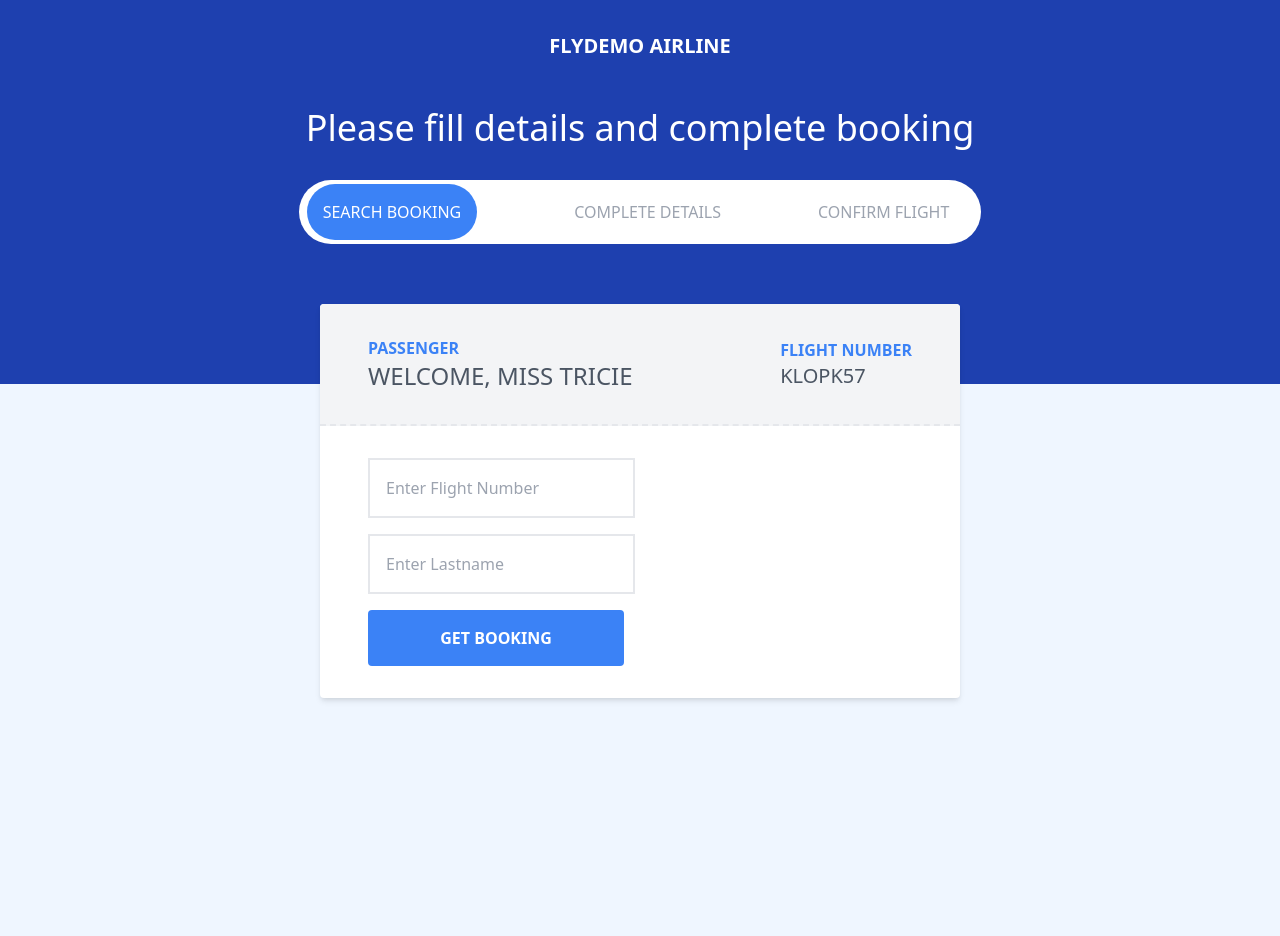
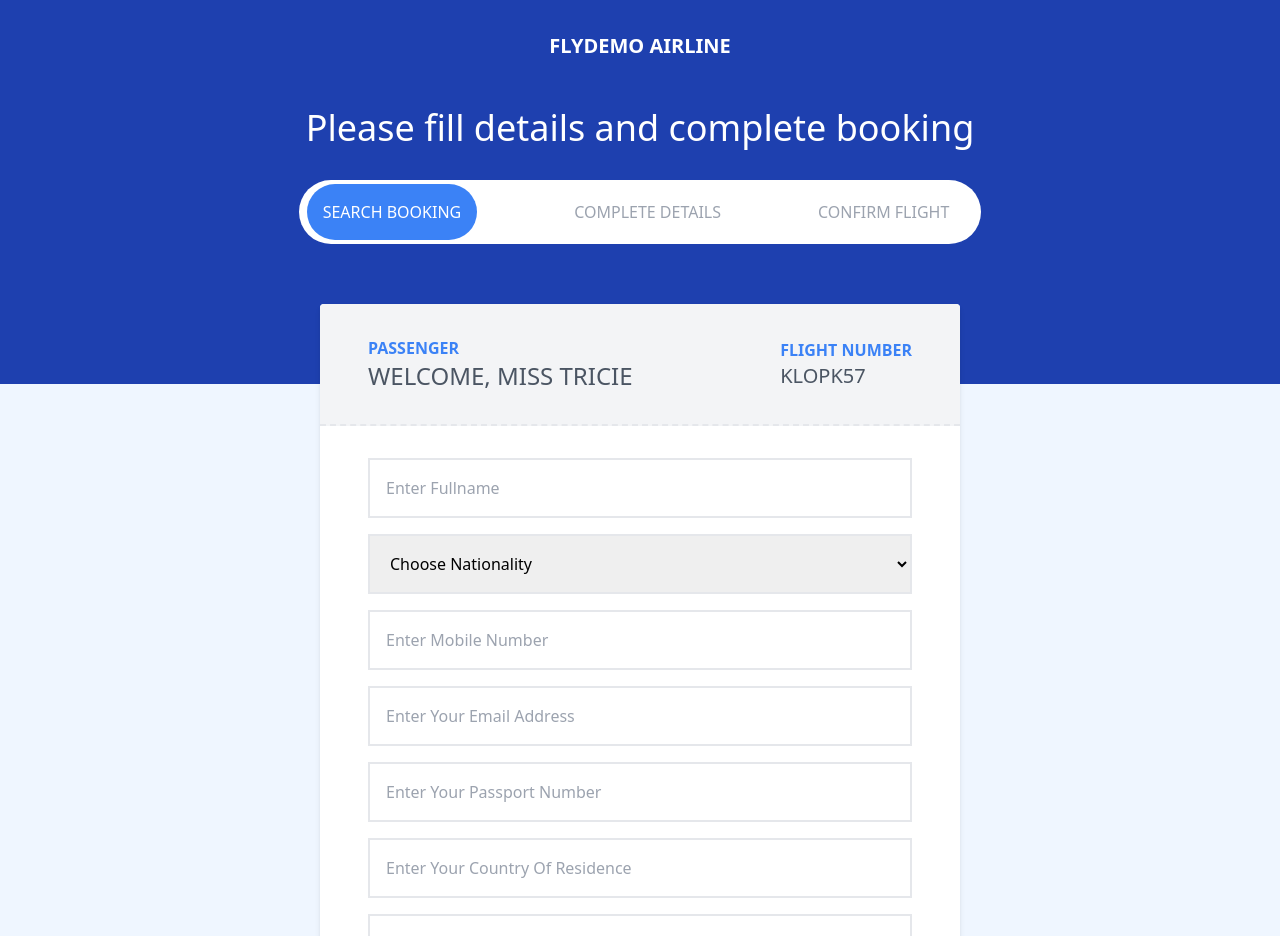
Before and after one commit to bernardkissi/booking-react-demo, a React (Create React App) app: page / in a window 1280 px wide. Shown: the top 936 px of the page. Before the commit the page ends 800 px from the top, so only its background shows below. Built offline with nearby package versions, Linux system fonts and the light colour scheme.

Commit message:
Updated User details form

```diff
--- a/public/code.md
+++ b/public/code.md
@@ -46,3 +46,30 @@ flight details header
 
 // }
 // connect(mapStateToProps, mapDispatchToProps)
+
+const countries = [
+  austria: {
+    country: {value: '', type: 'input', placeholder: 'Enter your country of residence'},
+    city: {value: '', type: 'input', placeholder: 'Enter your city of residence'}
+  }
+  belgium:{
+    birthDate: {value: '', type: 'input', placeholder: 'Enter your date of birth eg. 01/01/1991'},
+    country: {value: '', type: 'input', placeholder: 'Enter your country of residence'},
+    city: {value: '', type: 'input', placeholder: 'Enter your city of residence'},
+  }
+  france:{
+    birthDate: {value: '', type: 'input', placeholder: 'Enter your date of birth eg. 01/01/1991'},
+    birthPlace: {value: '', type: 'input', placeholder: 'Enter your place of birth'},
+    country: {value: '', type: 'input', placeholder: 'Enter your country of residence'},
+    city: {value: '', type: 'input', placeholder: 'Enter your city'}
+  }
+  greece:{
+    passportIssue: {value: '', type: 'input', placeholder: 'Passport Date of Issue'},
+    expiryDate: {value: '', type: 'input', placeholder: 'Enter your passport expiry date'},
+    countryOfIssue: {value: '', type: 'input', placeholder: 'Enter your country of issue'},
+    cityOfIssue: {value: '', type: 'input', placeholder: 'Enter your city of issue'},
+  }
+  spain: {
+    address: { value: '', type: 'input', placeholder: 'Enter your address'}
+  }
+]
--- a/src/App.js
+++ b/src/App.js
@@ -1,5 +1,6 @@
 import React from 'react'
-import SearchForm from './Forms/SearchForm'
+// import SearchForm from './forms/SearchForm'
+import UserDetails from './forms/UserDetails'
 
 function App() {
   return (
@@ -40,7 +41,8 @@ function App() {
             </div>
           </div>
           <div className="flex flex-col px-6 md:px-8 lg:px-12 py-8">
-            <SearchForm />
+            {/* <SearchForm /> */}
+            <UserDetails />
           </div>
         </div>
       </section>
--- a/src/Forms/SearchForm.js
+++ b/src/Forms/SearchForm.js
@@ -3,38 +3,48 @@ import { useForm } from "react-hook-form"
 import { yupResolver } from "@hookform/resolvers/yup";
 import * as yup from "yup";
 import FormGenerator from '../form-components/FormGenerator';
+import fields from '../form-components/form-fields/details';
+import searchFlightFields from '../form-components/form-fields/search';
 
 const FlightSearch = yup.object().shape({
     flight: yup.string().required(),
-    lastname: yup.string().required(),
-  });
+    lastname: yup.string().min(5).required(),
+});
 
 const SearchForm = () => {
-     // eslint-disable-next-line
     const [formBuilder, setFormBuilder] = useState({
-        FormData:{
-            flight:{
-                value: '',
-                type: 'input',
-                placeholder: 'Enter flight number'
-            },
-            lastname:{
-                value: '',
-                type: 'input',
-                placeholder: 'Enter lastname'
-            }
-        }
+        FormData: searchFlightFields
     })
     const { register, handleSubmit, errors } = useForm({
         resolver: yupResolver(FlightSearch)
     })
+
+    const handleChange = e => {
+        setFormBuilder(prev => ({
+            ...prev,
+            FormData: {
+                ...prev['FormData'],
+                [e.target.name]: {
+                    ...prev['FormData'][e.target.name],
+                    value: e.target.value
+                }
+            }
+        }))
+    };
+
     const onSubmit = (data) => {
         alert(JSON.stringify(data));
+        console.log(fields)
     };
+
+    // const formWatcher = (formName) => {
+    //     console.log(watch(formName))
+    // }
+
     return (
         <div>
             <form onSubmit={handleSubmit(onSubmit)}>
-                <FormGenerator data={formBuilder.FormData} ref={register} errors={errors}/>
+                <FormGenerator data={formBuilder.FormData} ref={register} errors={errors} onChange={handleChange}/>
                 <button type="submit" className="p-4 text-white w-64 bg-blue-500 uppercase font-bold rounded">Get Booking</button>
             </form>
         </div>
--- /dev/null
+++ b/src/Forms/UserDetails.js
@@ -0,0 +1,95 @@
+import React, {useState, useEffect} from 'react'
+import { useForm } from "react-hook-form"
+import { yupResolver } from "@hookform/resolvers/yup";
+import * as yup from "yup";
+import FormGenerator from '../form-components/FormGenerator'
+import passengerDetailsFields from '../form-components/form-fields/details';
+
+
+
+const FlightSearch = yup.object().shape({
+    flight: yup.string().required(),
+    lastname: yup.string().min(5).required(),
+});
+
+const countries = [
+    { country: 'austria', fields:['_fn','_nl', '_pn','_em','_ppn', '_cy', '_ct', '_ed']},
+    { country: 'belgium', fields:['_fn','_nl', '_pn','_em','_ppn','_bd', '_cy', '_ct', '_ad']},
+    { country: 'france', fields: ['_fn','_nl', '_pn','_em','_ppn', '_bp', '_bd', '_cy', '_ct']},
+    { country: 'greece', fields: ['_fn','_nl', '_pn','_em','_ppn', '_pi', '_cyi', '_cti','_ed']},
+    { country: 'spain', fields:  ['_fn','_nl', '_pn','_em','_ppn', '_ad']}
+]
+
+const UserDetails = () => {
+
+    const [formBuilder, setFormBuilder] = useState({
+        FormData: passengerDetailsFields
+    })
+
+    const { register, handleSubmit, errors } = useForm({
+        resolver: yupResolver(FlightSearch)
+    })
+
+    const handleChange = e => {
+        e.persist()
+        setFormBuilder(prev => ({
+            ...prev,
+            FormData: {
+                ...prev['FormData'],
+                [e.target.name]: {
+                    ...prev['FormData'][e.target.name],
+                    value: e.target.value
+                }
+            }
+        }))
+    };
+
+    Object.filter = (obj, predicate) =>
+        Object.fromEntries(Object.entries(obj).filter(predicate));
+
+
+    useEffect(() => {
+        let newFields = []
+        if( formBuilder.FormData.nationality.value !== ''){
+            const selected = countries.find(element => element.country === formBuilder.FormData.nationality.value);
+            const data  = selected.fields.map(key => {
+                return Object.filter(formBuilder.FormData, ([name, field]) => field.key === key )
+            })
+            console.log(data);
+        }
+        console.log('after updating' )
+        console.log(formBuilder.FormData)
+        return
+    }, [formBuilder.FormData.nationality.value])
+
+
+    const onSubmit = (data) => {
+        alert(JSON.stringify(data));
+    };
+
+    return (
+        <div>
+            <form onSubmit={handleSubmit(onSubmit)}>
+                <FormGenerator data={formBuilder.FormData}
+                  ref={register}
+                  errors={errors}
+                  onChange={handleChange}
+                />
+            </form>
+        </div>
+    )
+}
+
+export default UserDetails
+
+
+//handling change in value
+//1. create countries array with properties
+//2. access the state of the nationality (value)
+
+// use useEffect to run the entire procedure when (value changes)
+
+//
+ //3. use find to get the country with properties
+        //4. then run object filter on the FormData to filter the form
+        //5. Pass that down as a prop to formGenerator..
--- a/src/form-components/FormGenerator.js
+++ b/src/form-components/FormGenerator.js
@@ -3,7 +3,7 @@ import PropTypes from 'prop-types'
 import Input from './Input';
 import Select from './Select';
 
-const FormGenerator = React.forwardRef(({data, errors}, ref) => {
+const FormGenerator = React.forwardRef(({data, errors, onChange}, ref) => {
     let buildForm = [];
     for(const[key, val] of Object.entries(data)){
         if(val.type.split(':')[0] === 'input'){
@@ -12,9 +12,10 @@ const FormGenerator = React.forwardRef(({data, errors}, ref) => {
                 placeholder={val.placeholder}
                 name={key}
                 value={val.value}
-                error={errors}
+                error={errors[key]}
                 ref={ref}
-                type={val.type.split(':')[1]}
+                onChange={onChange}
+                // watch={watch(key)}
             />);
         }
         if(val.type === 'select'){
@@ -23,20 +24,24 @@ const FormGenerator = React.forwardRef(({data, errors}, ref) => {
                 placeholder={val.placeholder}
                 name={key}
                 choices={val.choices}
-                errors={val.errors}
+                value={val.value}
+                errors={errors[key]}
+                onChange={onChange}
             />)
         }
+
     }
     return (
-        <div>
+        <Fragment>
             {buildForm}
-        </div>
+        </Fragment>
     )
 })
 
 FormGenerator.propTypes = {
     data: PropTypes.object.isRequired,
-    errors: PropTypes.object
+    errors: PropTypes.object,
+    onChange: PropTypes.func.isRequired
 }
 
 export default FormGenerator
--- a/src/form-components/Input.js
+++ b/src/form-components/Input.js
@@ -1,28 +1,30 @@
 import React from 'react'
 import PropTypes from 'prop-types'
 
-const Input = ({ type = 'text', placeholder, name, value, errors, refs}) => {
+const Input = React.forwardRef(({ type = 'text', placeholder, name, value, error, onChange}, ref) => {
     return (
-        <div>
+        <div className="flex flex-col">
+           {error && <div className="bg-red-200 px-3 py-1 uppercase text-xs text-red-900 font-bold"> {error.message} </div>}
            <input
-            className={errors ? "form border-red-400" : "form border-gray-200"}
+            className={error ? "form border border-red-200" : "form border-2 border-gray-200 "}
             type={type}
             placeholder={placeholder}
             name={name}
             value={value}
-            ref={refs}
+            ref={ref}
+            onChange={onChange}
             autoComplete="off" />
-            {errors && <div>{errors.name.message}</div>}
+
         </div>
     )
-}
+})
 
 Input.propTypes = {
     type: PropTypes.string,
     placeholder:PropTypes.string,
     name:PropTypes.string.isRequired,
     value: PropTypes.oneOfType([ PropTypes.string, PropTypes.object]),
-    errors: PropTypes.oneOfType([ PropTypes.string, PropTypes.object])
+    error: PropTypes.oneOfType([ PropTypes.string, PropTypes.object])
 }
 
 export default Input
--- a/src/form-components/Select.js
+++ b/src/form-components/Select.js
@@ -1,22 +1,23 @@
 import React from 'react'
 import PropTypes from 'prop-types'
 
-function Select({name, value, choices, errors, refs}) {
+const Select = React.forwardRef(({name, value, choices, error, onChange}, ref)=> {
     return (
-        <div>
-           <select className={errors ? "form border-red-400" : "form border-gray-200"}
+        <div className="flex flex-col">
+           {error && <div className="bg-red-200 px-3 py-1 uppercase text-xs text-red-900 font-bold"> {error.message} </div>}
+           <select className={error ? "form border-red-400" : "form border-gray-200"}
             name={name}
             value={value}
-            ref={refs}
-        >
-        {choices.map((choice, index) => (
-            <option key={index} value={choice.value}>{choice.label}</option>
-        ))}
-        </select>
-        {errors[name] && <div className="text-red-400">{errors[name].message}</div>}
+            ref={ref}
+            onChange={onChange}
+            >
+            {choices.map((choice, index) => (
+                <option key={index} value={choice.value}>{choice.label}</option>
+            ))}
+            </select>
         </div>
     )
-}
+})
 
 Select.propTypes = {
     name: PropTypes.string.isRequired,
--- /dev/null
+++ b/src/form-components/form-fields/details.js
@@ -0,0 +1,97 @@
+const passengerDetailsFields = {
+
+        fullName:{
+            key: '_fn',
+            value: '',
+            type: 'input',
+            placeholder: 'Enter fullname'
+        },
+        nationality:{
+            key:'_nl',
+            value: '',
+            type: 'select',
+            choices: [
+                {value: '', label:'Choose nationality'},
+                {value: 'austria', label:'Austria'},
+                {value: 'belgium', label:'Belgium'},
+                {value: 'france', label:'France'},
+                {value: 'greece', label:'Greece'},
+                {value: 'spain', label:'Spain'}
+            ]
+        },
+        phoneNumber:{
+            key: '_pn',
+            value: '',
+            type: 'input',
+            placeholder: 'Enter mobile number'
+        },
+        email:{
+            key: '_em',
+            value: '',
+            type: 'input',
+            placeholder: 'Enter your email address'
+        },
+        passportNumber:{
+            key: '_ppn',
+            value: '',
+            type: 'input',
+            placeholder: 'Enter your passport number'
+        },
+
+        country: {
+            key: '_cy',
+            value: '',
+            type: 'input',
+            placeholder: 'Enter your country of residence'
+        },
+        city: {
+            key: '_ct',
+            value: '',
+            type: 'input',
+            placeholder: 'Enter your city of residence'
+        },
+        birthDate: {
+            key: '_bd',
+            value: '',
+            type: 'input',
+            placeholder: 'Enter your date of birth eg. 01/01/1991'
+        },
+        birthPlace: {
+            key: '_bp',
+            value: '',
+            type: 'input',
+            placeholder: 'Enter your place of birth'
+        },
+        passportIssue: {
+            key: '_pi',
+            value: '',
+            type: 'input',
+            placeholder: 'Passport Date of Issue'
+        },
+        expiryDate: {
+            key: '_ed',
+            value: '',
+            type: 'input',
+            placeholder: 'Enter your passport expiry date'
+        },
+        countryOfIssue: {
+            key: '_cyi',
+            value: '',
+            type: 'input',
+            placeholder: 'Enter your country of issue'
+        },
+        cityOfIssue: {
+            key: '_cti',
+            value: '',
+            type: 'input',
+            placeholder: 'Enter your city of issue'
+        },
+        address: {
+            key: '_ad',
+            value: '',
+            type: 'input',
+            placeholder: 'Enter your address'
+        }
+}
+
+export default passengerDetailsFields
--- /dev/null
+++ b/src/form-components/form-fields/search.js
@@ -0,0 +1,14 @@
+const searchFlightFields = {
+    flight:{
+        value: '',
+        type: 'input',
+        placeholder: 'Enter flight number'
+    },
+    lastname:{
+        value: '',
+        type: 'input',
+        placeholder: 'Enter lastname'
+    },
+}
+
+export default searchFlightFields
```
